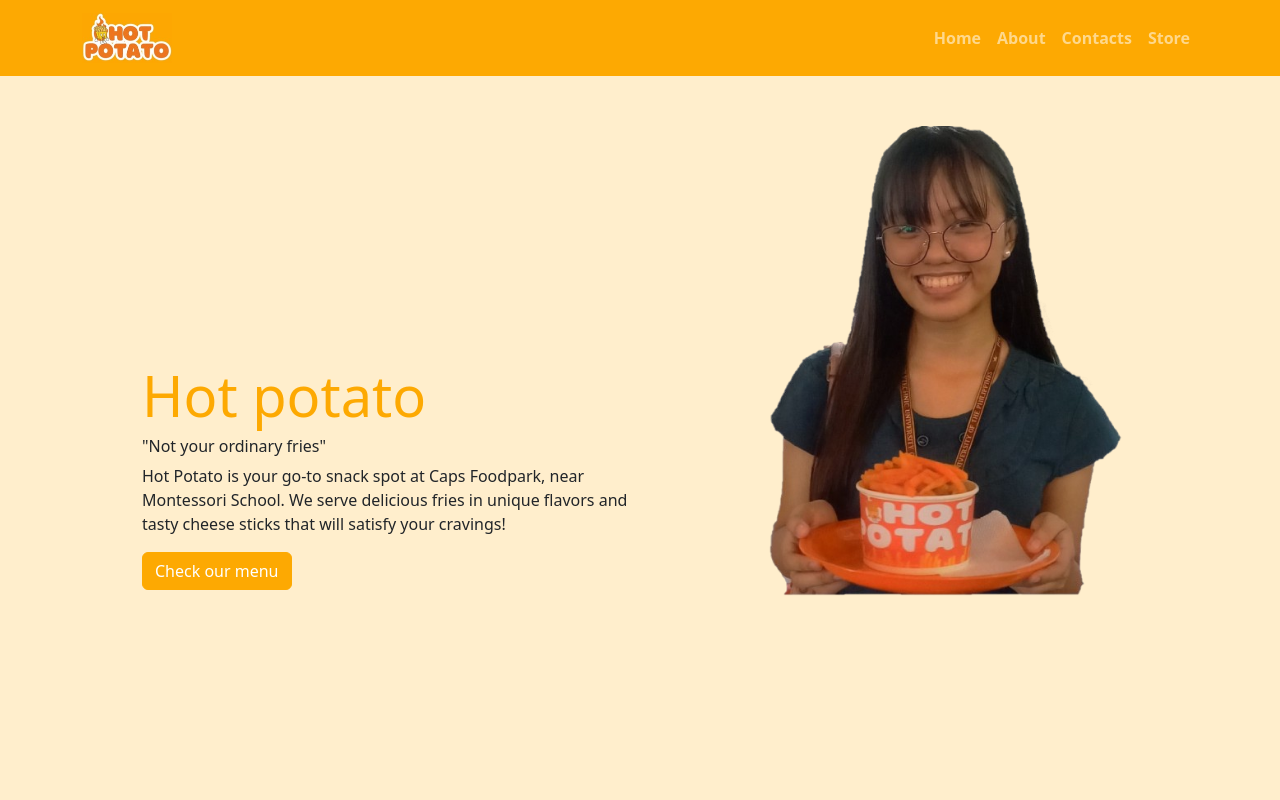
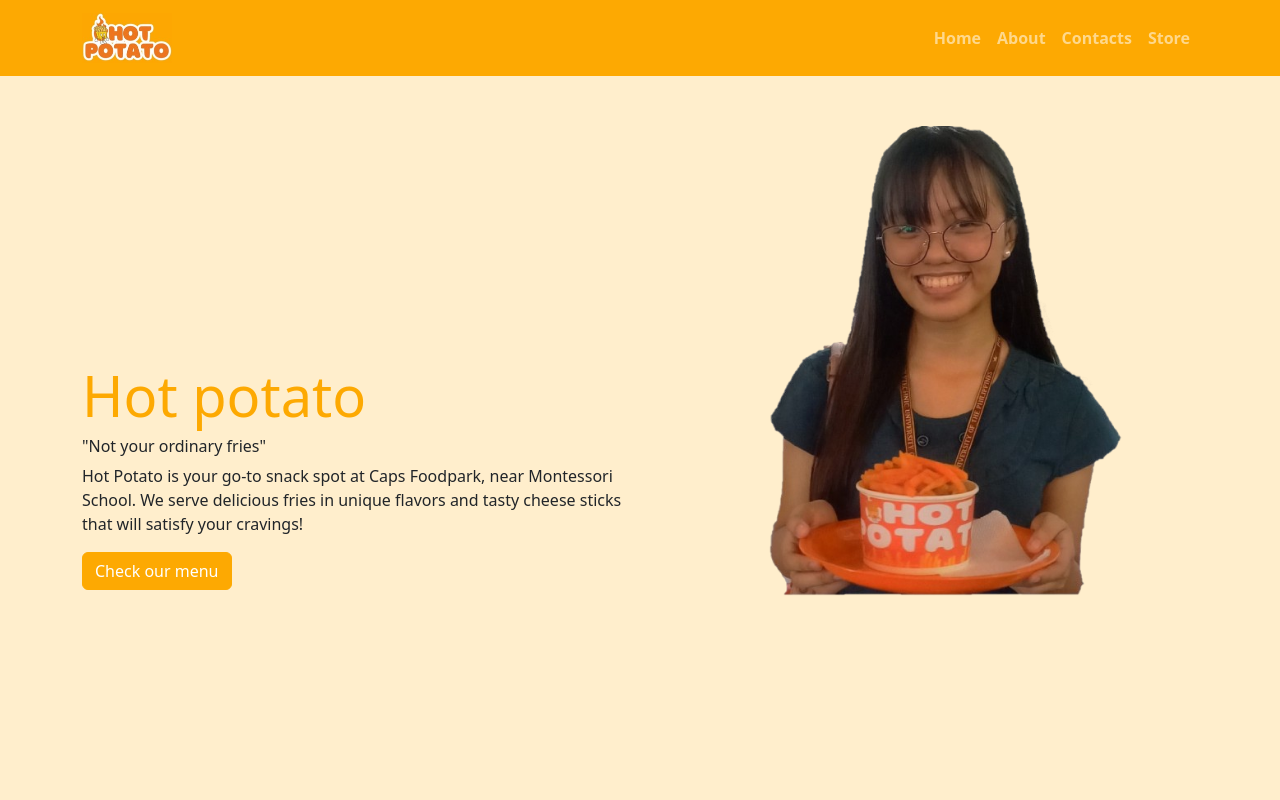
Before and after one commit to Matthew-act546/hot-potato-muntinlupa, a React (Vite) app in the folder frontend/: page / in a window 1280 px wide. Shown: the top 800 px of the page. Built offline with nearby package versions, Linux system fonts and the light colour scheme; no server answers.

Commit message:
Fix errors refactoring

```diff
--- a/frontend/src/components/Home.jsx
+++ b/frontend/src/components/Home.jsx
@@ -11,9 +11,9 @@
         <section id="home">
             <Container>
                 <Row className='row-main'>
-                    <Col s={12} md={6} lg={6} className='order-md-1 order-2 order-sm-2 '>
-                        <div className="d-flex align-items-center home-hero1">
-                            <div className="mx-auto">
+                    <Col s={12} md={6} lg={6} className='order-md-1 order-2 order-sm-2'>
+                        <div className="home-hero1">
+                            <div className="mx-auto ">
                                 <h1 className='text-primary display--1'>Hot potato</h1>
                                 <h6>"Not your ordinary fries"</h6>
                                 <p>
--- a/frontend/src/styles/sections/_home.scss
+++ b/frontend/src/styles/sections/_home.scss
@@ -15,57 +15,64 @@
     align-items: start;
 }
 
-.home-img {
-    @media (max-width: 575px) {
+.row-main {
+    display: flex;
+    justify-content: center;
+
+}
+
+@media (max-width: 575px) {
+    .home-img {
         margin: 15px;
         width: 220px;
         height: 300px;
     }
+    .home-hero1 {
+        margin-bottom: 60px;
+    }
+}
 
-    @media (min-width: 576px) {
+@media (min-width: 576px) {
+    .home-img {
         margin: 50px 20px;
         width: 300px;
         height: 400px;
+        margin-bottom: 60px;
+    }
+    .home-hero1 {
+        margin-bottom: 60px;
     }
 
-    @media (min-width: 768px) {
+}
+
+@media (min-width: 768px) {
+    .home-img {
         margin: 50px 20px;
         width: 300px;
         height: 470px;
     }
+    .home-hero1 {
 
-    @media (min-width: 1200px) {
+        height: 100%;
+        display: flex;
+        align-items: center;
+    }
+
+
+}
+
+@media (min-width: 1200px) {
+    .home-img {
         margin: 50px 20px;
         max-width: 100%;
         width: 750px;
         height: 470px;
+
     }
-}
-
-.home-hero1 {
-    @media (max-width: 768px) {
-        margin-bottom: 60px;
-    }
-
-    @media (min-width: 1200px) {
+    .home-hero1 {
         height: 100vh;
         display: flex;
         align-items: center;
-    }
-    @media (min-width: 768px) {
-        height: 100vh;
-        display: flex;
-        align-items: center;
-    }
-    @media (min-width: 1200px) {
-        height: 100vh;
-        display: flex;
-        align-items: center;
-        margin-left: 60px;
+
     }
 }
-
-.row-main {
-    display: flex;
-    justify-content: center;
-}
```
